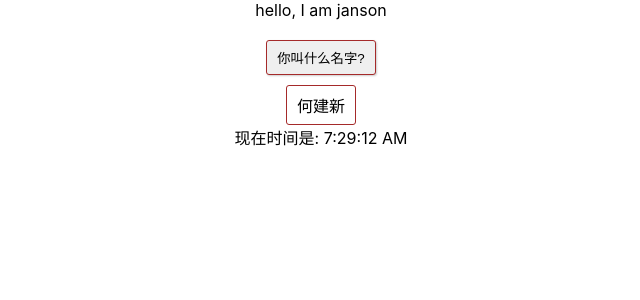
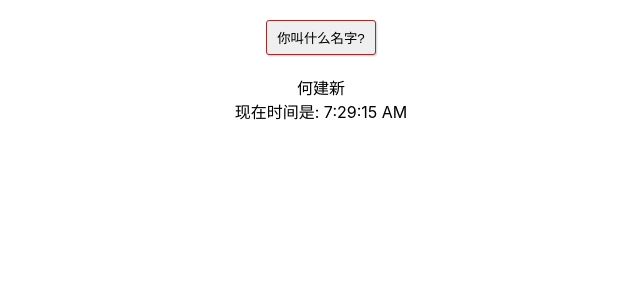
Before and after one commit to hejianxinsir/react1226, a React (Create React App) app: page / in a window 1280 px wide. Both pictures are taken after a click on the button "你叫什么名字?". Shown: the top 300 px of the page, without its empty margins (319-959 px from the left). Built offline with nearby package versions, Linux system fonts and the light colour scheme.

Commit message:
添加时间

```diff
--- a/src/App.js
+++ b/src/App.js
@@ -3,12 +3,13 @@ import logo from './logo.svg';
 import './App.css';
 import Button from './Button.js';
 import './test.css';
+import Time from './Time.js';
 
 function App() {
   return (
     <div className="App">
-			<span>hello, I am janson</span>
 			<Button />
+			<Time />
     </div>
   );
 }
--- a/src/Button.js
+++ b/src/Button.js
@@ -1,6 +1,6 @@
 
 // 测试文件，忽略即可
-import React from 'react';
+import React, {Constructor} from 'react';
 import './test.css';
 
 class Button extends React.Component {
@@ -8,16 +8,10 @@ class Button extends React.Component {
 		super(props)
 		this.state = {
 			name: '你叫什么名字?',
-			isOn: false,
-			date: new Date()
+			isOn: false
 		}
 	}
 
-	tick(){
-		this.setState({
-			date: new Date()
-		});
-	}
 
 	x(){
 		console.log('我是x函数')
@@ -26,29 +20,16 @@ class Button extends React.Component {
 		})
 	}
 
-	componentDidMount(){
-		this.timerID = setInterval(
-			()=>{ this.tick() }
-		,1000)
-	}
-
-	componentWillUnmount(){
-		clearInterval(this.timerID);
-	}
 
 	render(){
 		return (
-			<div>
+			<div className="wrap clearfix">
+
 				<button className="btn1"
 								onClick={this.x.bind(this)}
 				>{this.state.name}
 				</button><br />
-
-				<div>{this.state.isOn ? <span className="myName">
-					何建新</span> : ''}
-				</div>
-
-				<div>现在时间是: {this.state.date.toLocaleTimeString()} </div>
+				{this.state.isOn ? <span className="myName">何建新</span> : ''}
 			</div>
 		)
 	}
--- /dev/null
+++ b/src/Time.js
@@ -0,0 +1,38 @@
+
+import React from 'react';
+import './test.css';
+
+class Time extends React.Component {
+	constructor(props){
+		super(props);
+		this.state = {
+			date: new Date()
+		}
+	}
+
+	tick(){
+		this.setState({
+			date: new Date()
+		})
+	}
+
+	componentDidMount(){
+		this.timerID = setInterval(
+			()=>this.tick()
+		,1000)
+	}
+
+	componentWillUnmount(){
+		clearInterval(this.timerID)
+	}
+
+	render(){
+		return(
+			<div className="timeNow">
+				现在时间是: {this.state.date.toLocaleTimeString()}
+			</div>
+		)
+	}
+}
+
+export default Time;
--- a/src/test.css
+++ b/src/test.css
@@ -4,13 +4,9 @@
 	padding: 7px 10px;
 	border-radius: 3px;
 	box-shadow: 1px 1px 2px rgba(0,0,0,0.2);
-	margin-top: 20px;
+	margin: 20px 0;
 }
 
 .myName {
-	border: 1px solid brown;
-	display: inline-block;
-	padding: 7px 10px;
-	border-radius: 3px;
-	margin-top: 10px;
+	border: 1px solid transparent;
 }
```
